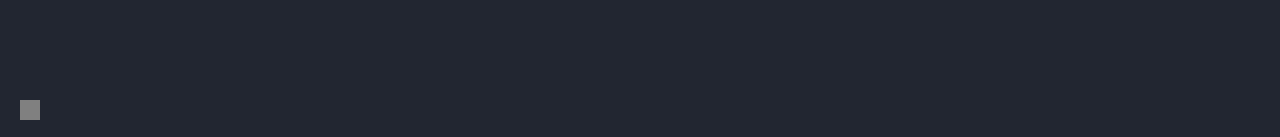
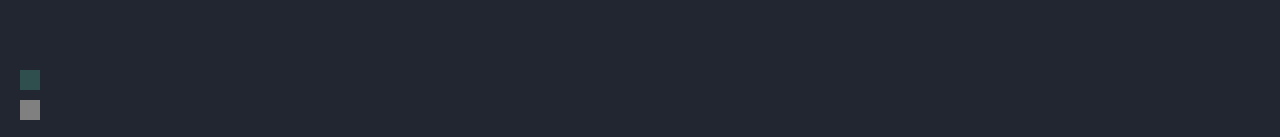
Before and after one commit to gotoo123/Just4u, a React (Vite) app: page / in a window 1280 px wide. Shown: the part 660-797 px from the top of the page. Built offline with nearby package versions, Linux system fonts and the light colour scheme.

Commit message:
feat: 添加修改语言功能

```diff
--- a/src/App.jsx
+++ b/src/App.jsx
@@ -2,16 +2,24 @@ import {useState} from "react";
 import {Routes, Route} from "react-router-dom";
 import router from './router';
 import './style/theme/theme.css';
+import LocaleContext from "./component/locale-provider/context";
+import {en, zh} from './component/locale/locale';
 
 const App = () => {
 
   const [theme, setTheme] = useState('dark');
+  const [lang, setLang] = useState(en);
 
   const changeTheme = () => {
     theme === 'dark' ? setTheme('light') : setTheme('dark');
   }
 
+  const changeLang = () => {
+    lang === en ? setLang(zh) : setLang(en);
+  }
+
   return (
+    <LocaleContext.Provider value={lang}>
       <main className={`theme-${theme}`}>
         <Routes>
           {router.map(item => {
@@ -21,7 +29,9 @@ const App = () => {
           })}
         </Routes>
         <div className="box" onClick={changeTheme}/>
+        <div className="box change-lang" onClick={changeLang}/>
       </main>
+    </LocaleContext.Provider>
   )
 }
 
--- a/src/component/header/header.jsx
+++ b/src/component/header/header.jsx
@@ -1,9 +1,10 @@
-import React from 'react';
+import React, {useContext} from 'react';
 import './header.css';
+import LocaleContext from "../locale-provider/context";
 
 const Header = () => {
-
-  const navList = ['HOME', 'SEARCH'];
+  const value = useContext(LocaleContext);
+  const navList = Object.values(value);
 
   return (
     <>
--- /dev/null
+++ b/src/component/locale-provider/context.js
@@ -0,0 +1,6 @@
+import {createContext} from "react";
+import zh from '../locale/zh.jsx';
+
+const LocaleContext = createContext(zh);
+
+export default LocaleContext;
--- /dev/null
+++ b/src/component/locale/en.jsx
@@ -0,0 +1,5 @@
+const en = {
+  home: 'HOME',
+  search: 'SEARCH'
+}
+export default en;
--- a/src/component/locale/locale.jsx
+++ b/src/component/locale/locale.jsx
@@ -0,0 +1,4 @@
+import en from './en'
+import zh from './zh'
+
+export {en, zh}
--- /dev/null
+++ b/src/component/locale/zh.jsx
@@ -0,0 +1,6 @@
+const zh = {
+  home: '主页',
+  search: '搜索',
+}
+
+export default zh;
--- a/src/pages/home/home.css
+++ b/src/pages/home/home.css
@@ -18,7 +18,7 @@
   justify-content: space-between;
   /*margin-bottom: 20px;*/
   height: 550px;
-  background-image: url('src/assets/background.jpeg');
+  background-image: url('../../assets/background.jpeg');
   background-repeat: no-repeat;
   background-position: center center;
   background-attachment: scroll;
--- a/src/style/theme/theme.css
+++ b/src/style/theme/theme.css
@@ -10,3 +10,8 @@
   background-color: grey;
   cursor: pointer;;
 }
+
+.box.change-lang {
+  bottom: 50px;
+  background-color: darkslategray;
+}
--- a/vite.config.js
+++ b/vite.config.js
@@ -1,7 +1,14 @@
 import { defineConfig } from 'vite'
 import react from '@vitejs/plugin-react'
+import path from 'path';
 
 // https://vitejs.dev/config/
 export default defineConfig({
-  plugins: [react()]
+  plugins: [react()],
+  base: './',
+  resolve: {
+    alias: {
+      "@": path.resolve(__dirname, '/src'),
+    }
+  }
 })
```
Lines whose indentation alone changed are shown as unchanged.
